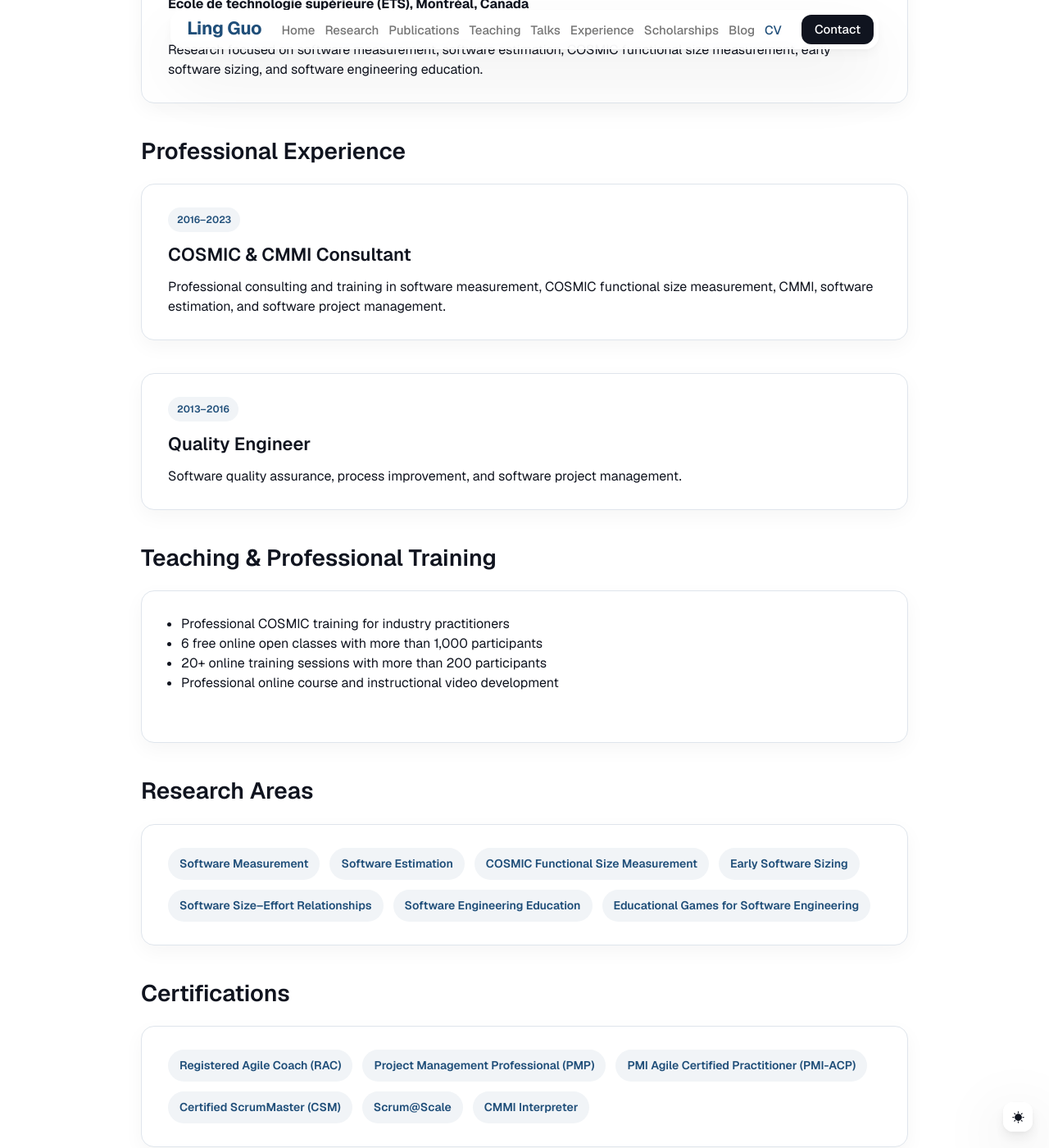
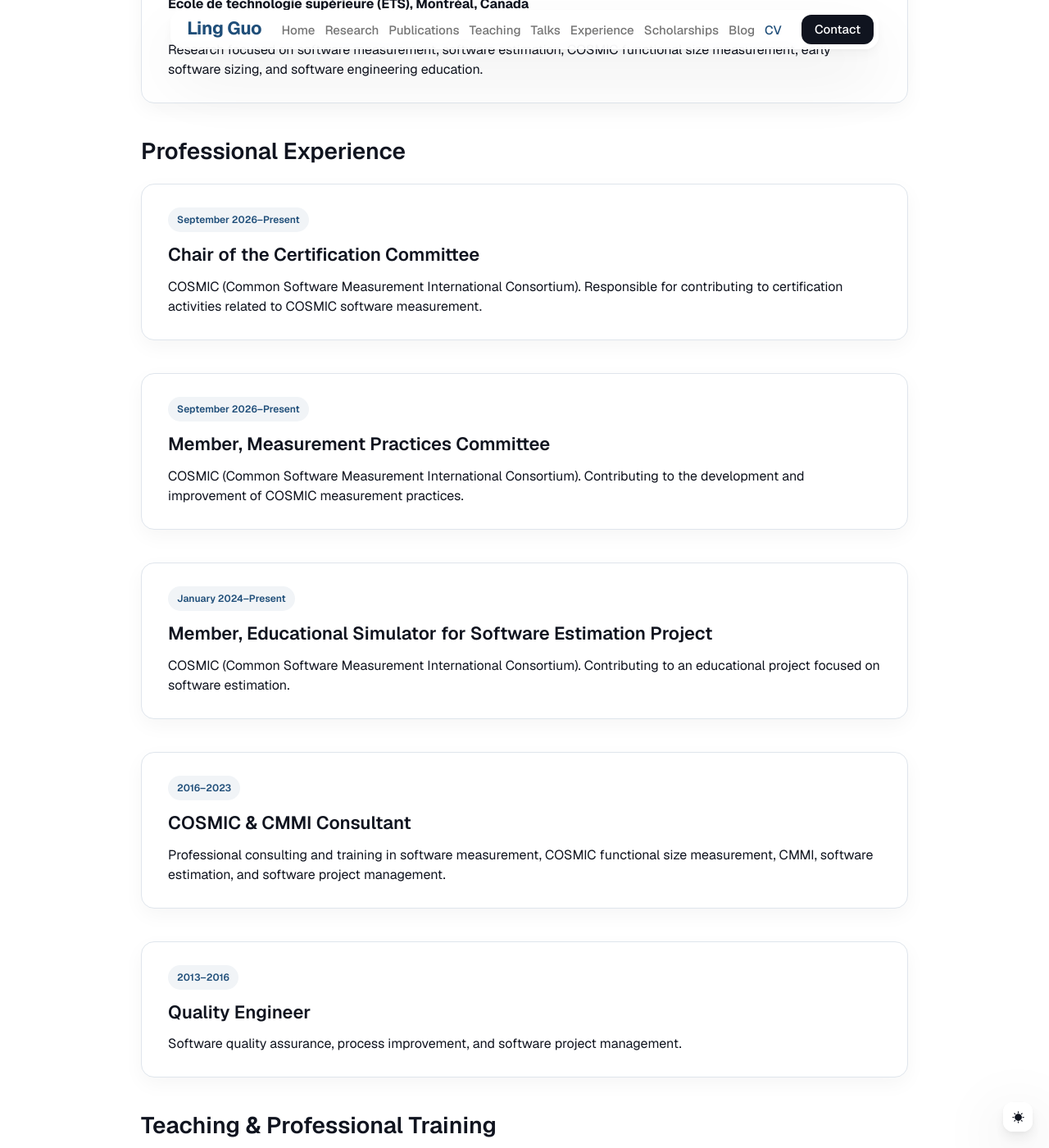
Before and after one commit to lingguo-research/lingguo-tarne, a Jekyll site: the page built from _pages/cv.md, in a window 1280 px wide and 1400 px high, scrolled down 795 px. Shown: the whole window at 82% size. Built offline with Jekyll 4.4.1, drawn with Linux system fonts in a browser that asks for light colours; nearby versions of some CDN libraries.

Commit message:
Update cv.md

```diff
--- a/_pages/cv.md
+++ b/_pages/cv.md
@@ -43,27 +43,47 @@ permalink: /cv/
 <h2>Professional Experience</h2>
 
 <div class="cv-card">
+  <span class="cv-card__label">September 2026–Present</span>
+  <h3>Chair of the Certification Committee</h3>
+  <p>
+    COSMIC (Common Software Measurement International Consortium).
+    Responsible for contributing to certification activities related to
+    COSMIC software measurement.
+  </p>
+</div>
 
+<div class="cv-card">
+  <span class="cv-card__label">September 2026–Present</span>
+  <h3>Member, Measurement Practices Committee</h3>
+  <p>
+    COSMIC (Common Software Measurement International Consortium).
+    Contributing to the development and improvement of COSMIC measurement practices.
+  </p>
+</div>
+
+<div class="cv-card">
+  <span class="cv-card__label">January 2024–Present</span>
+  <h3>Member, Educational Simulator for Software Estimation Project</h3>
+  <p>
+    COSMIC (Common Software Measurement International Consortium).
+    Contributing to an educational project focused on software estimation.
+  </p>
+</div>
+
+<div class="cv-card">
   <span class="cv-card__label">2016–2023</span>
-
   <h3>COSMIC &amp; CMMI Consultant</h3>
-
   <p>
     Professional consulting and training in software measurement, COSMIC functional size measurement, CMMI, software estimation, and software project management.
   </p>
-
 </div>
 
 <div class="cv-card">
-
   <span class="cv-card__label">2013–2016</span>
-
   <h3>Quality Engineer</h3>
-
   <p>
     Software quality assurance, process improvement, and software project management.
   </p>
-
 </div>
 
 
```
